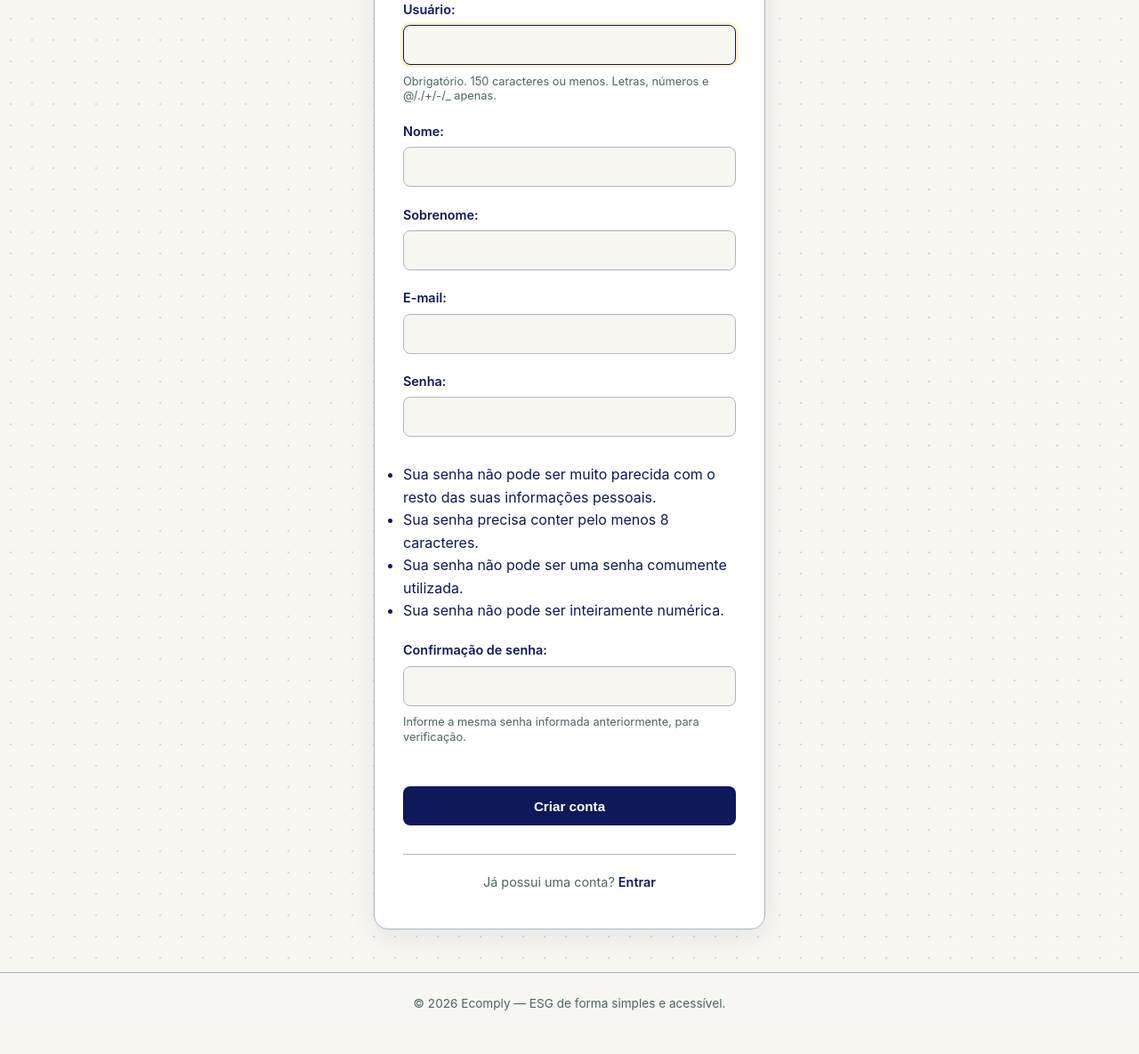
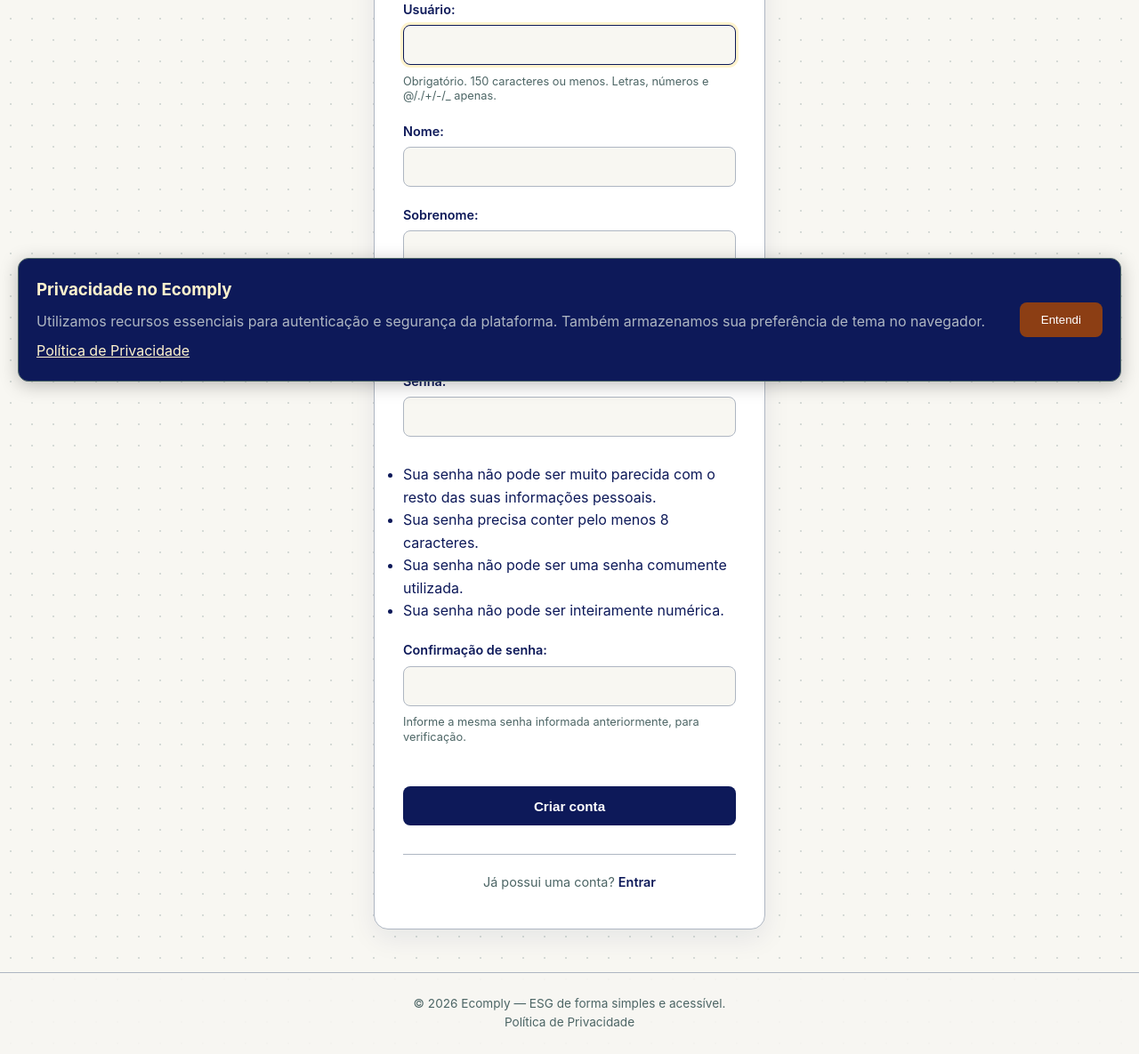
Before and after one commit to mariaeugeniamoraes/projeto_fds_2026.2, a Django app: page /cadastro/ in a window 1280 px wide. Shown: the part 351-1536 px from the top of the page at 89% size. Before the commit the page ends 1487 px from the top, so only its background shows below. Run offline with Django 5.2, Linux system fonts and the light colour scheme.

Commit message:
Adiciona politica de privacidade e aviso de privacidade

```diff
--- a/core/static/core/css/style.css
+++ b/core/static/core/css/style.css
@@ -1794,3 +1794,61 @@ a {
     align-items: center;
     gap: 5px;
 }
+
+/* Aviso de privacidade */
+
+.aviso-privacidade[hidden] {
+    display: none !important;
+}
+
+.aviso-privacidade {
+    position: fixed;
+    bottom: 20px;
+    left: 20px;
+    right: 20px;
+    z-index: 9999;
+    background: #0D1959;
+    color: #FFF3CD;
+    border: 1px solid #4C6565;
+    border-radius: 12px;
+    padding: 20px;
+    box-shadow: 0 4px 20px rgba(0, 0, 0, 0.25);
+}
+
+.aviso-privacidade-conteudo {
+    display: flex;
+    align-items: center;
+    justify-content: space-between;
+    gap: 20px;
+}
+
+.aviso-privacidade h3 {
+    color: #FFF3CD;
+    margin-bottom: 8px;
+}
+
+.aviso-privacidade p {
+    color: #AEB6C2;
+    margin-bottom: 8px;
+}
+
+.aviso-privacidade a {
+    color: #FFF3CD;
+    text-decoration: underline;
+}
+
+#btn-entendi {
+    background: #8C3E14;
+    color: white;
+    border: none;
+    padding: 12px 24px;
+    border-radius: 8px;
+    cursor: pointer;
+}
+
+@media (max-width: 600px) {
+    .aviso-privacidade-conteudo {
+        flex-direction: column;
+        align-items: flex-start;
+    }
+}
--- a/core/templates/core/base.html
+++ b/core/templates/core/base.html
@@ -348,14 +348,40 @@
 
     </main>
 
-
     <footer class="footer">
-
         <p>
             © 2026 Ecomply — ESG de forma simples e acessível.
         </p>
 
+        <p>
+             <a href="{% url 'politica_privacidade' %}">
+                 Política de Privacidade
+             </a>
+        </p>
     </footer>
+
+    <!-- AVISO DE PRIVACIDADE -->
+<div id="aviso-privacidade" class="aviso-privacidade" hidden>
+    <div class="aviso-privacidade-conteudo">
+        <div>
+            <h3>Privacidade no Ecomply</h3>
+
+            <p>
+                Utilizamos recursos essenciais para autenticação
+                e segurança da plataforma. Também armazenamos
+                sua preferência de tema no navegador.
+            </p>
+
+            <a href="{% url 'politica_privacidade' %}">
+                Política de Privacidade
+            </a>
+        </div>
+
+        <button type="button" id="btn-entendi">
+            Entendi
+        </button>
+    </div>
+</div>
 
 
     <!-- SCRIPT DE ALTERNÂNCIA DO TEMA -->
@@ -416,6 +442,32 @@
 
     </script>
 
+    <script>
+document.addEventListener("DOMContentLoaded", function () {
+    const aviso = document.getElementById("aviso-privacidade");
+    const botao = document.getElementById("btn-entendi");
+
+    if (!aviso || !botao) {
+        return;
+    }
+
+    const avisoLido = localStorage.getItem("ecomply-aviso-privacidade");
+
+    if (avisoLido !== "entendido") {
+        aviso.hidden = false;
+    }
+
+    botao.addEventListener("click", function () {
+        localStorage.setItem(
+            "ecomply-aviso-privacidade",
+            "entendido"
+        );
+
+        aviso.hidden = true;
+    });
+});
+</script>
+
 </body>
 
 </html>
--- a/core/urls.py
+++ b/core/urls.py
@@ -51,4 +51,9 @@ urlpatterns = [
     views.alterar_publicacao_esg,
     name="alterar_publicacao_esg"
     ),
+    path(
+    "politica-de-privacidade/",
+    views.politica_privacidade,
+    name="politica_privacidade"
+    ),
 ]
--- a/core/views.py
+++ b/core/views.py
@@ -359,3 +359,6 @@ def alterar_publicacao_esg(request, empresa_id):
     empresa.save(update_fields=["publicar_resultados"])
 
     return redirect("minhas_empresas")
+
+def politica_privacidade(request):
+    return render(request, "core/politica_privacidade.html")
```
Also changed, not shown: core/templates/core/politica_privacidade.html (added, +64 -0 lines).
